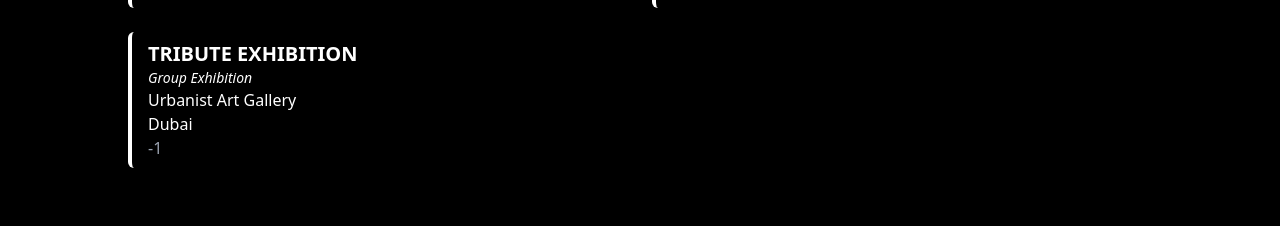
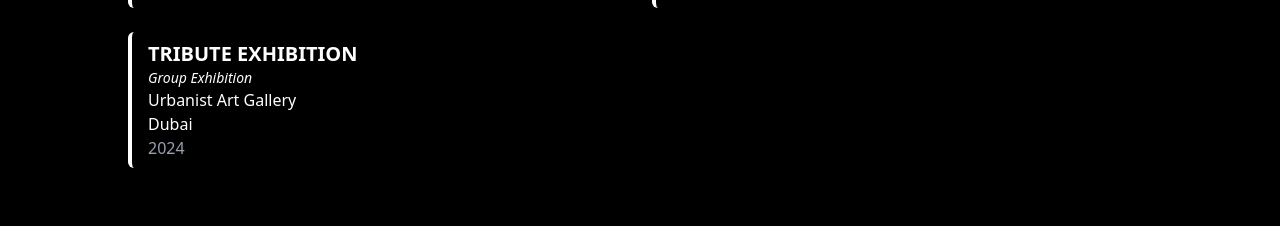
Before and after one commit to adedokun-moses/beolar, a React (Vite) app: page / in a window 1280 px wide. Shown: the part 5139-5365 px from the top of the page. Built offline with nearby package versions, Linux system fonts and the light colour scheme; the HTML template or start-up script is replaced by a standard one.

Commit message:
update on project

```diff
--- a/src/Components/Exhibitions.jsx
+++ b/src/Components/Exhibitions.jsx
@@ -35,7 +35,7 @@
     name: "TRIBUTE EXHIBITION",
     gallery: " Urbanist Art Gallery",
     location: "Dubai",
-    year: 2023-2024,
+    year: 2024,
   },
 ];
 
@@ -95,5 +95,6 @@
         ))}
       </motion.div>
     </section>
+
   );
 }
--- a/src/Components/myProjects.jsx
+++ b/src/Components/myProjects.jsx
@@ -7,7 +7,7 @@
     {
       title: "SWEET MELODY",
       medium: "Acrylic on canvas",
-      dimension: "60 inches x 55 inches",
+      dimension: "5ft x 5ft",
       year: "2025",
       image: "../sweetmelody.jpeg",
     },
```
